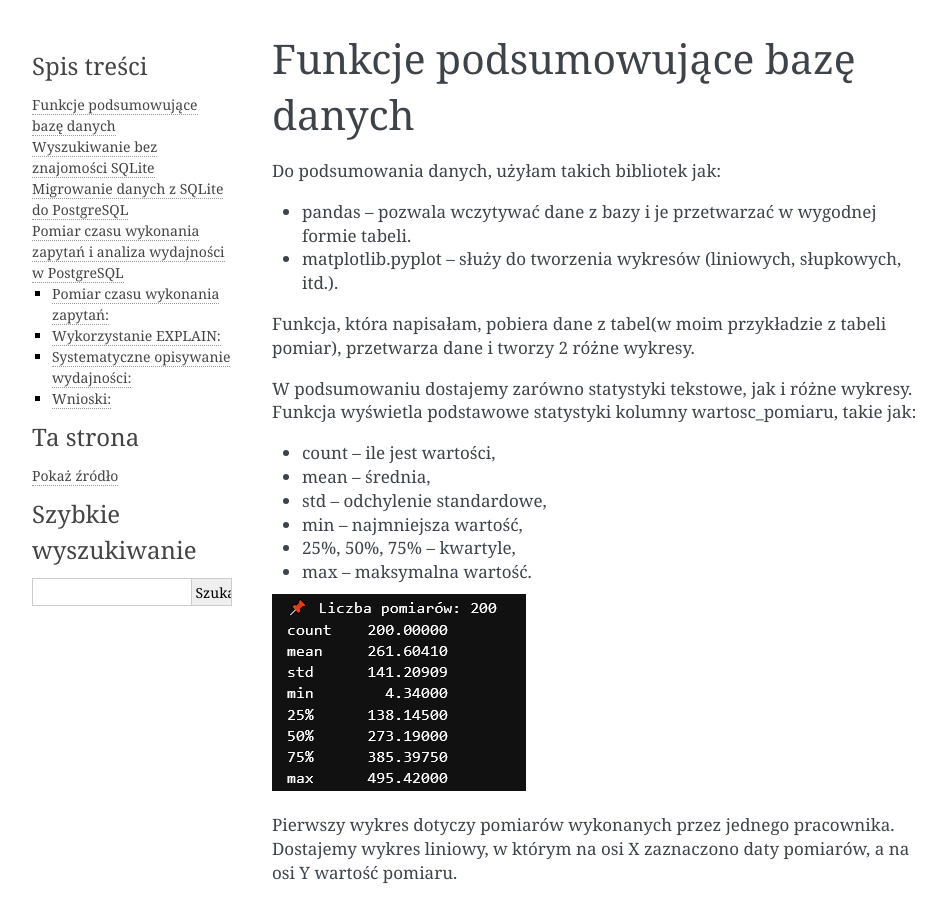
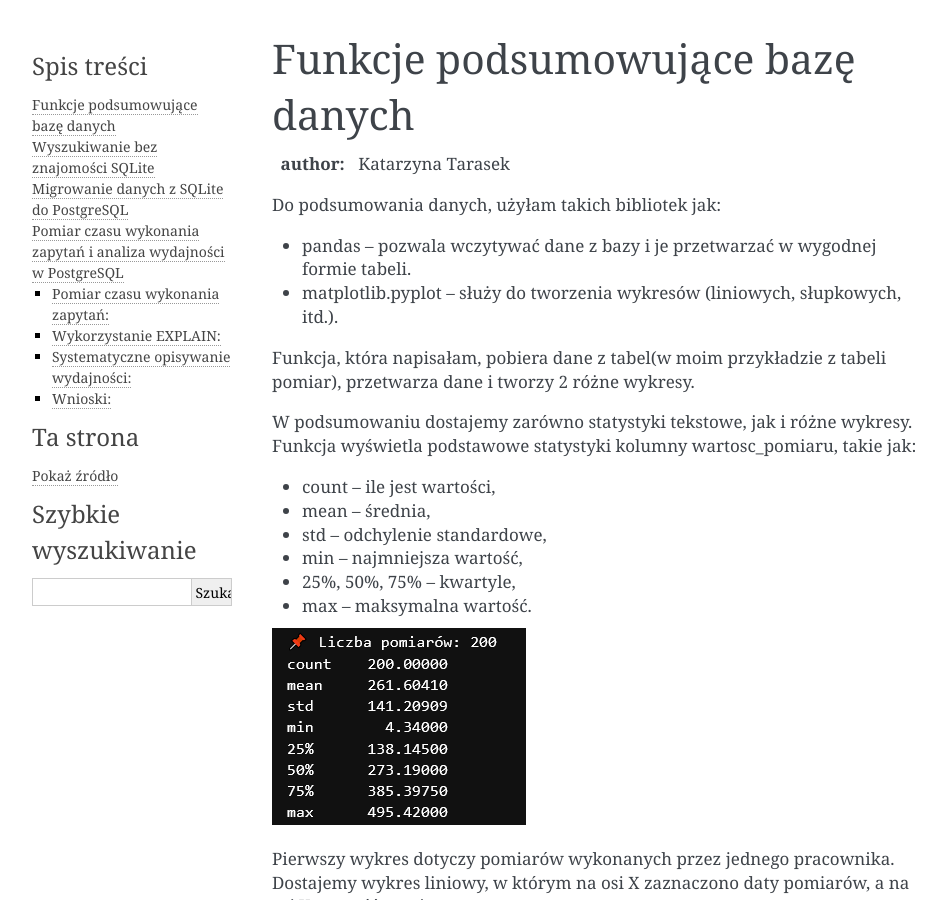
Before and after one commit to kasia-ta/sprawozdanie, a Sphinx documentation site: the page built from source/rozdzial4/rozdzial4.rst, in a window 1280 px wide and 900 px high. Shown: the whole window, without its empty margins (148-1094 px from the left). Built offline with Sphinx 7.4.7, drawn with Linux system fonts in a browser that asks for light colours; pages that are not in the unit, such as notebooks, are missing from menus.

Commit message:
Update rozdzial4.rst

```diff
--- a/source/rozdzial4/rozdzial4.rst
+++ b/source/rozdzial4/rozdzial4.rst
@@ -1,5 +1,7 @@
 Funkcje podsumowujące bazę danych
 --------------------------------------
+
+:author: Katarzyna Tarasek
 
 Do podsumowania danych, użyłam takich bibliotek jak:
 
```
